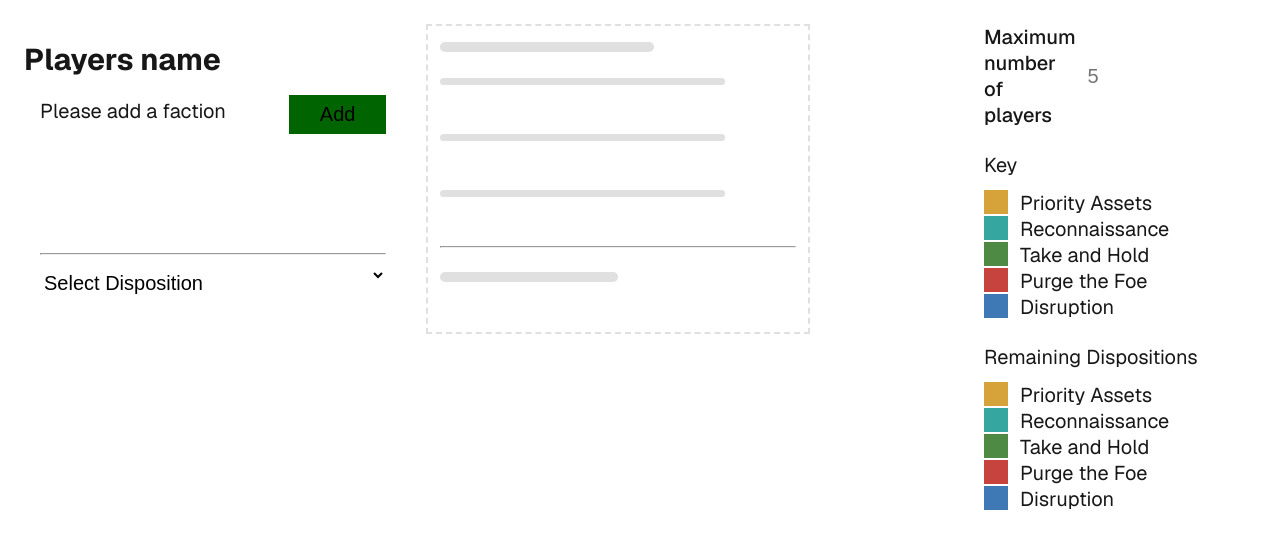
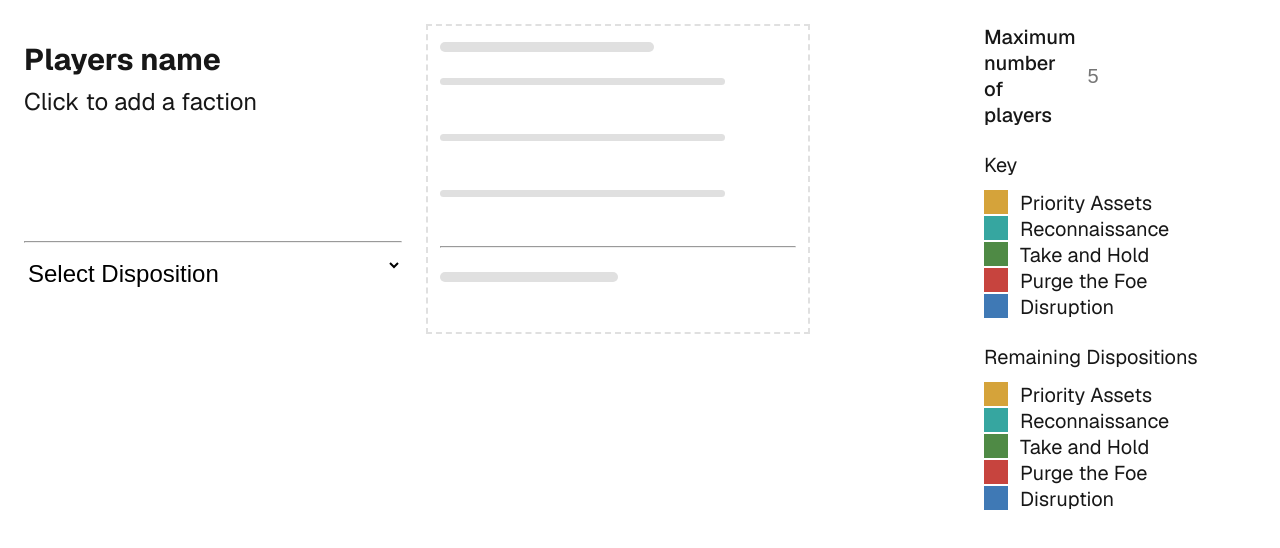
Before and after one commit to nathan-snelson/teams-organiser, a Next.js app: page / in a window 1280 px wide. Shown: the top 548 px of the page. Built offline with nearby package versions, Linux system fonts and the light colour scheme.

Commit message:
Updated tile component with some more intuitive functionality. Moved dispositions into helper

```diff
--- a/src/app/ui/controls.tsx
+++ b/src/app/ui/controls.tsx
@@ -4,19 +4,10 @@ import { useState } from "react";
 import Tile from "./tile/tile";
 import TileSkeleton from "./tile/tileSkeleton";
 import styles from './controls.module.css';
-import { Disposition, TileData } from "@/types";
-import { generateTileId } from "@/helper";
+import { TileData } from "@/types";
+import { generateTileId, dispositions } from "@/helper";
 
 export default function Controls() {
-  const dispositions: Disposition[] = [
-    { name: 'Select Disposition', className: '', exclude: true, count: 0 },
-    { name: 'Priority Assets', className: 'priority', count: 0 },
-    { name: 'Reconnaissance', className: 'recon', count: 0 },
-    { name: 'Take and Hold', className: 'take-and-hold', count: 0 },
-    { name: 'Purge the Foe', className: 'purge', count: 0 },
-    { name: 'Disruption', className: 'disruption', count: 0 }
-  ];
-
   const [tiles, setTiles] = useState<TileData[]>([
     { id: generateTileId(), disposition: null },
   ]);
@@ -130,7 +121,6 @@ export default function Controls() {
             <Tile
               key={tile.id}
               tileId={tile.id}
-              dispositions={dispositions}
               selectedDisposition={tile.disposition}
               dispositionChangedAction={(name) =>
                 setTileDisposition(tile.id, name)
--- a/src/app/ui/tile/tile.module.css
+++ b/src/app/ui/tile/tile.module.css
@@ -29,8 +29,11 @@
     .title {
         display: flex;
         justify-content: space-between;
+        padding-bottom: 4px;
 
         .close-button {
+            opacity: 0;
+            visibility: hidden;
             background: none;
             color: #FFF;
             cursor: pointer;
@@ -42,26 +45,32 @@
             }
         }
 
+        &:hover .close-button,
+        &:focus-within .close-button {
+            opacity: 1;
+            visibility: visible;
+        }
+
         .header-input {
-            font-size: 24px;
+            font-size: 30px;
             background: none;
             border: none;
+            width: 75%;
 
             &:focus-visible {
-                outline: none !important;
+                outline: none;
             }
         }
     }
 
     .save-button {
-        background-color: darkgreen;
+        background: none;
         border: none;
-        width: 80px;
         font-size: 24px;
 
         &:hover {
             cursor: pointer;
-            background-color: lightgreen;
+            color: #228B22;
         }
     }
 
@@ -73,7 +82,6 @@
 
     .content {
         flex: 1;
-        padding: 16px;
 
         ul {
             min-height: 158px;
@@ -83,13 +91,14 @@
             display: flex;
             list-style-type: none;
             justify-content: space-between;
-            font-size: 20px;
+            font-size: 24px;
             line-height: 1.6;
-            padding-bottom: 16px;
+            padding: 0 4px 12px 0;
         }
 
         .faction-input {
-            font-size: 20px;
+            font-size: 24px;
+            line-height: 1.6;
             background: none;
             border: none;
             width: 75%;
@@ -100,39 +109,46 @@
         }
 
         .faction-button {
-            background-color: darkgreen;
-            width: 100px;
+            background: none;
             border: none;
-            font-size: 20px;
+            font-size: 24px;
             padding: 8px;
 
             &:hover {
                 cursor: pointer;
-                background-color: lightgreen;
+                color: #228B22;
             }
         }
 
         .faction-remove-button {
+            opacity: 0;
+            visibility: hidden;
             background: none;
             color: #FFF;
             cursor: pointer;
             border: none;
-            font-size: 20px;
+            font-size: 24px;
 
             &:hover {
                 color: #ff2c2c;
             }
         }
 
+        li:hover .faction-remove-button,
+        li:focus-within .faction-remove-button {
+            opacity: 1;
+            visibility: visible;
+        }
+
         .disposition-select {
             background: none;
             border: none;
-            font-size: 20px;
+            font-size: 24px;
             width: 100%;
             padding-top: 16px;
 
             option {
-                background: black;
+                background: #000;
             }
 
             &:focus-visible {
--- a/src/app/ui/tile/tile.tsx
+++ b/src/app/ui/tile/tile.tsx
@@ -3,16 +3,16 @@
 import { useState } from "react";
 import { Disposition } from "@/types";
 import styles from './tile.module.css';
+import { dispositions } from "@/helper";
 
 type TileProps = {
   dispositionChangedAction: (disposition: string) => void;
-  dispositions: Disposition[];
   selectedDisposition: Disposition | null;
   removeTileAction: (id: number) => void;
   tileId: number;
 };
 
-export default function Tile({ dispositionChangedAction, dispositions, selectedDisposition, removeTileAction, tileId }: TileProps) {
+export default function Tile({ dispositionChangedAction, selectedDisposition, removeTileAction, tileId }: TileProps) {
   const [factions, setFactions] = useState<string[]>([]);
   const [newFaction, setNewFaction] = useState("");
   const [show, setIsShow] = useState(false);
@@ -65,7 +65,7 @@ export default function Tile({ dispositionChangedAction, dispositions, selectedD
         )
       }
 
-      <div className={styles.title}>
+      <div className={styles.title} onPointerLeave={() => setEditTitle(false)}>
         {
           editTitle ? (
             <>
@@ -86,7 +86,6 @@ export default function Tile({ dispositionChangedAction, dispositions, selectedD
             </>
           )
         }
-
       </div>
 
       <div className={styles.content}>
@@ -97,7 +96,7 @@ export default function Tile({ dispositionChangedAction, dispositions, selectedD
               <button className={styles['faction-remove-button']} onClick={() => removeFaction(faction)}>X</button>
             </li>
           ))}
-          <li style={{ display: allowNewFaction ? 'flex' : 'none' }}>
+          <li style={{ display: allowNewFaction ? 'flex' : 'none' }} onPointerLeave={() => setIsShow(false)}>
             {
               show ? (
                 <input
@@ -108,12 +107,12 @@ export default function Tile({ dispositionChangedAction, dispositions, selectedD
                 />
               ) : (
                   allowNewFaction && (
-                    <span style={{ width: '75%' }}>Please add a faction</span>
+                    <span onClick={toggleShow} style={{ width: '75%' }}>Click to add a faction</span>
                   )
               )
             }
 
-            <button className={styles['faction-button']} onClick={ show ? addFaction : toggleShow }>Add</button>
+            <button className={styles['faction-button']} style={{ display: show ? 'block' : 'none'}} onClick={addFaction}>+</button>
           </li>
         </ul>
 
--- a/src/helper/index.ts
+++ b/src/helper/index.ts
@@ -1,3 +1,14 @@
+import { Disposition } from "@/types";
+
 export const generateTileId = (): number => {
   return Math.floor(100000 + Math.random() * 900000);
 }
+
+export const dispositions: Disposition[] = [
+  { name: 'Select Disposition', className: '', exclude: true, count: 0 },
+  { name: 'Priority Assets', className: 'priority', count: 0 },
+  { name: 'Reconnaissance', className: 'recon', count: 0 },
+  { name: 'Take and Hold', className: 'take-and-hold', count: 0 },
+  { name: 'Purge the Foe', className: 'purge', count: 0 },
+  { name: 'Disruption', className: 'disruption', count: 0 }
+];
```
